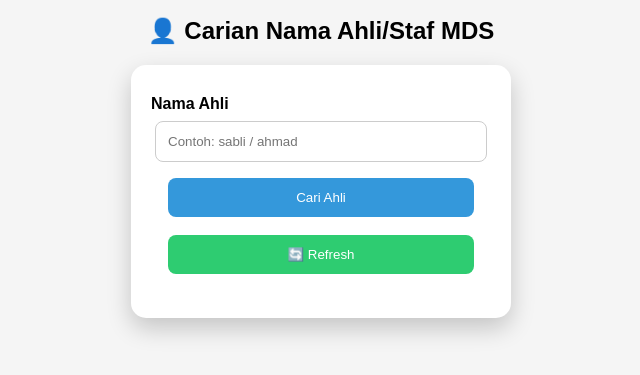
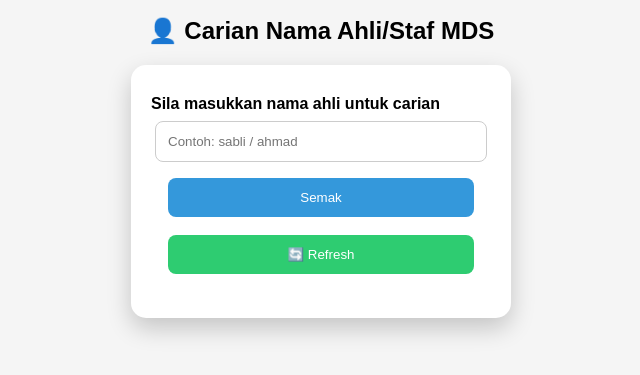
Before and after one commit to acdomdsdykm-ops/mds, a plain HTML site: page ahli.html in a window 1280 px wide. Shown: the part 159-534 px from the top of the page, without its empty margins (319-959 px from the left). Drawn offline with Linux system fonts and the light colour scheme.

Commit message:
Update ahli.html

```diff
--- a/ahli.html
+++ b/ahli.html
@@ -152,10 +152,10 @@ label{
 <!-- SEARCH -->
 <div class="card" id="searchBox">
 
-  <label>Nama Ahli</label>
+  <label>Sila masukkan nama ahli untuk carian</label>
   <input id="namaInput" placeholder="Contoh: sabli / ahmad">
 
-  <button onclick="searchNama()">Cari Ahli</button>
+  <button onclick="searchNama()">Semak</button>
 
   <!-- 🔵 NEW REFRESH BUTTON -->
   <button class="refresh-btn" onclick="resetPage()">🔄 Refresh</button>
```
